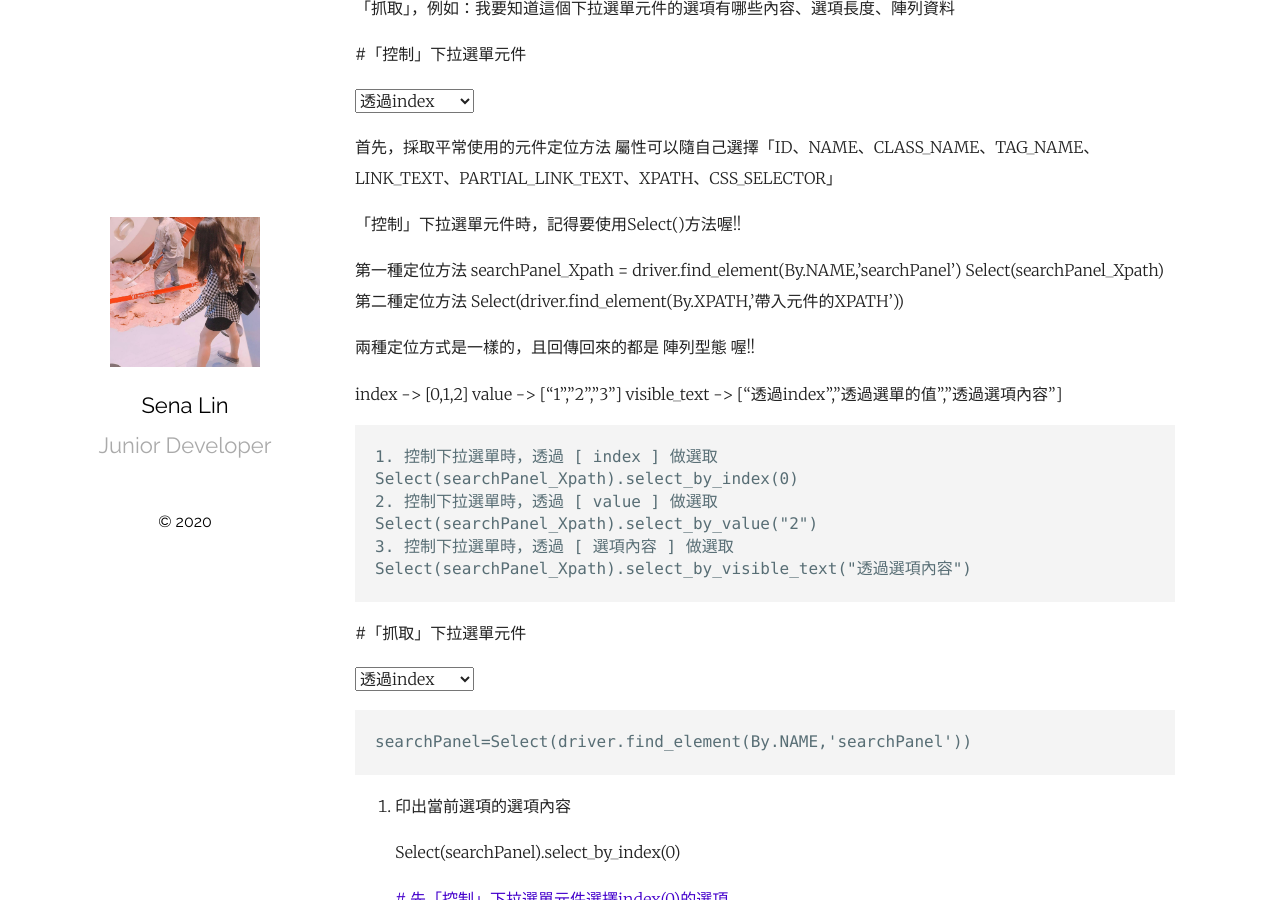
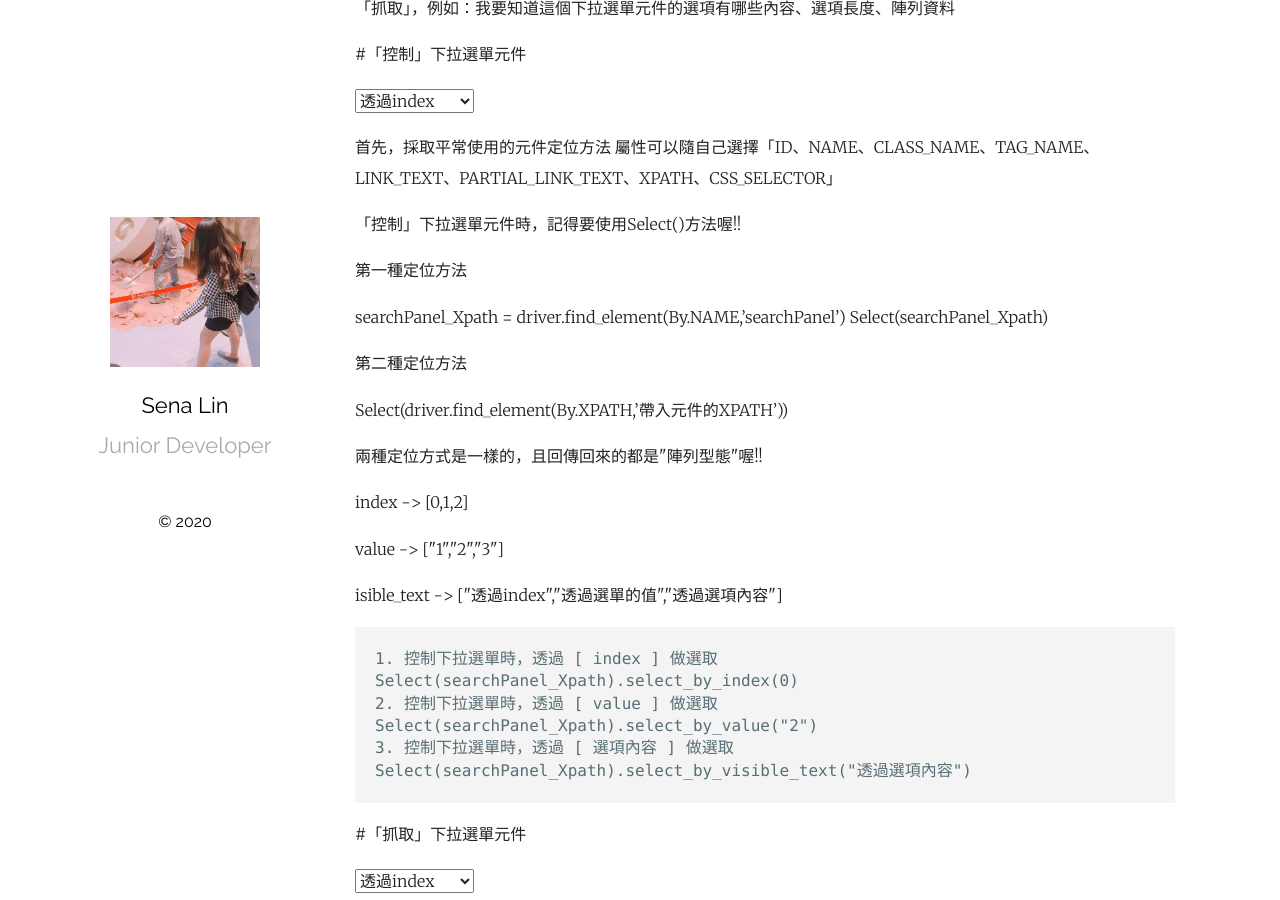
Before and after one commit to sinsin2021/Sena-s-Learning-Record, a Jekyll site: the page built from _posts/2020-06-09- how to deal with Select.markdown, in a window 1280 px wide and 900 px high, scrolled down 298 px. Built offline with Jekyll 4.4.1, drawn with Linux system fonts in a browser that asks for light colours.

Commit message:
fix: 版面微調

```diff
--- a/_posts/2020-06-09- how to deal with Select.markdown
+++ b/_posts/2020-06-09- how to deal with Select.markdown
@@ -28,17 +28,17 @@ from selenium.webdriver.support.select import Select
 
 「控制」下拉選單元件時，記得要使用Select()方法喔!!
 
-第一種定位方法
+<p>第一種定位方法</p>
 searchPanel_Xpath = driver.find_element(By.NAME,'searchPanel')
 Select(searchPanel_Xpath)
-第二種定位方法
+<p>第二種定位方法</p>
 Select(driver.find_element(By.XPATH,'帶入元件的XPATH'))
 
-兩種定位方式是一樣的，且回傳回來的都是 陣列型態 喔!!
+<p>兩種定位方式是一樣的，且回傳回來的都是"陣列型態"喔!!</p>
 
-index         ->   [0,1,2]
-value         ->   ["1","2","3"]
-visible_text  ->   ["透過index","透過選單的值","透過選項內容"]
+<p>index         ->   [0,1,2]</p>
+<p>value         ->   ["1","2","3"]</p>
+<p>isible_text   ->   ["透過index","透過選單的值","透過選項內容"]</p>
 
     1. 控制下拉選單時，透過 [ index ] 做選取
     Select(searchPanel_Xpath).select_by_index(0)
```
